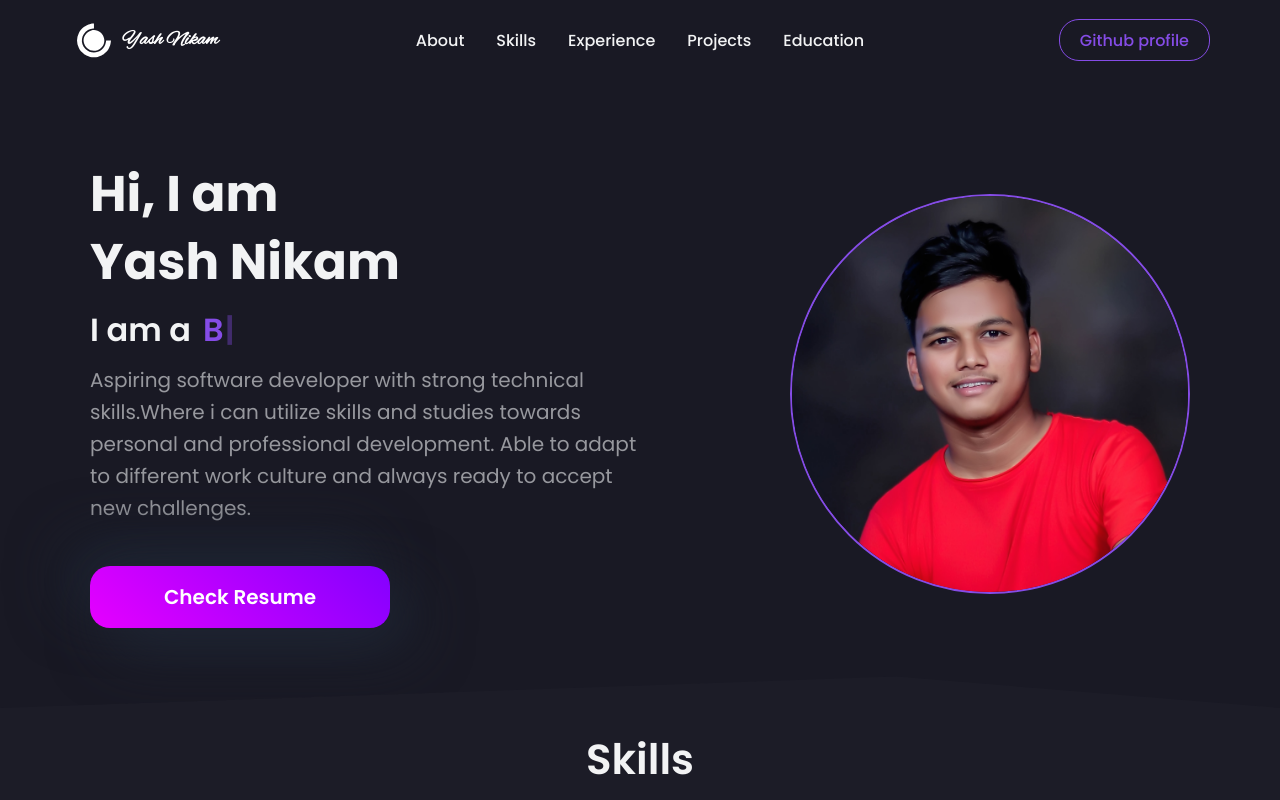
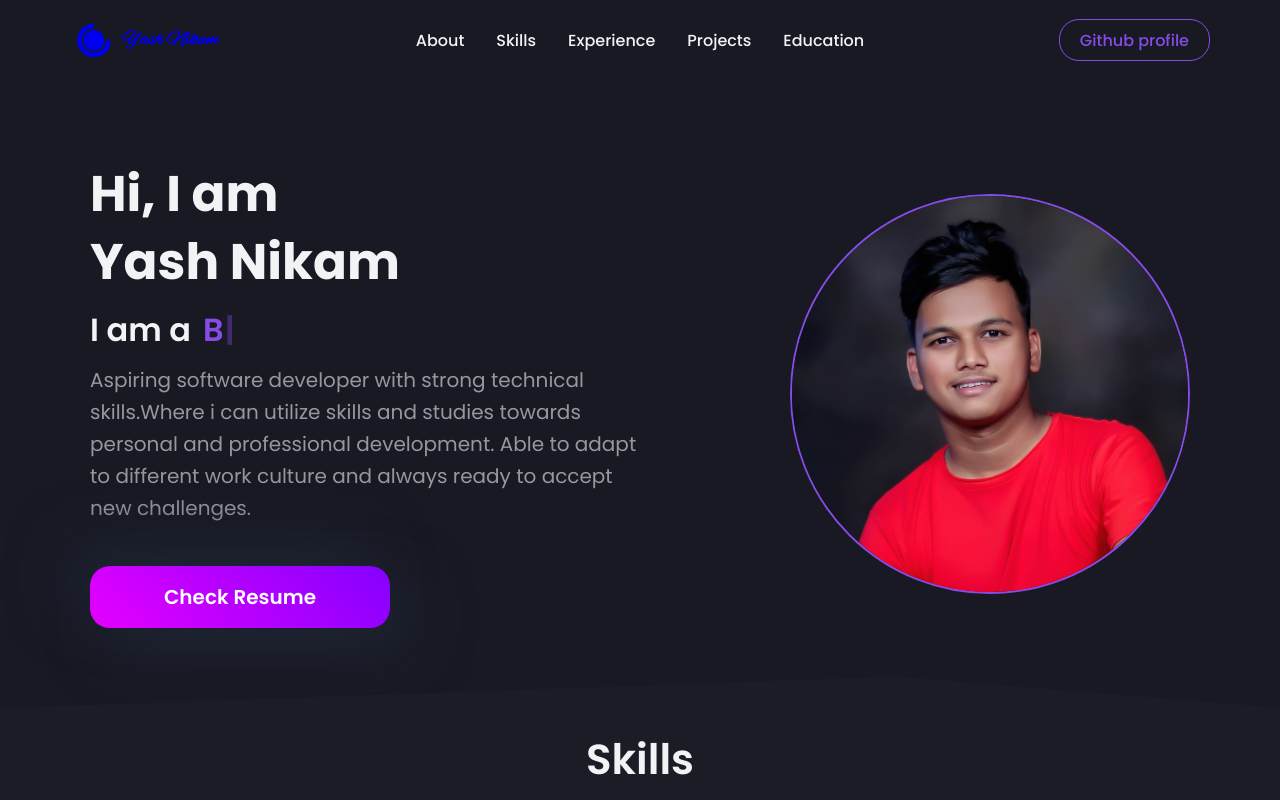
Before and after one commit to yashnikam18yn/myportfolio, a React (Create React App) app: page / in a window 1280 px wide. Shown: the top 800 px of the page. Built offline with nearby package versions, Linux system fonts and the light colour scheme.

Commit message:
new logo

```diff
--- a/src/Components/Navbar/index.js
+++ b/src/Components/Navbar/index.js
@@ -174,11 +174,10 @@ const Navbar = () => {
   return (
    <Nav>
     <NavbarContainer>
-        <NavLogo to="/">
-        <a style={{ display: "flex", alignItems: "center", color: "white", marginBottom: '20;', cursor: 'pointer' }}>
-            <DiCssdeck size="3rem" /> <Span>Yash Nikam</Span>
-          </a>
-        </NavLogo>
+    <NavLogo to="/">
+  <DiCssdeck size="3rem" /> <Span>Yash Nikam</Span>
+</NavLogo>
+
         <MobileIcon>
         <FaBars onClick={() => {
             setIsOpen(!isOpen)
```
